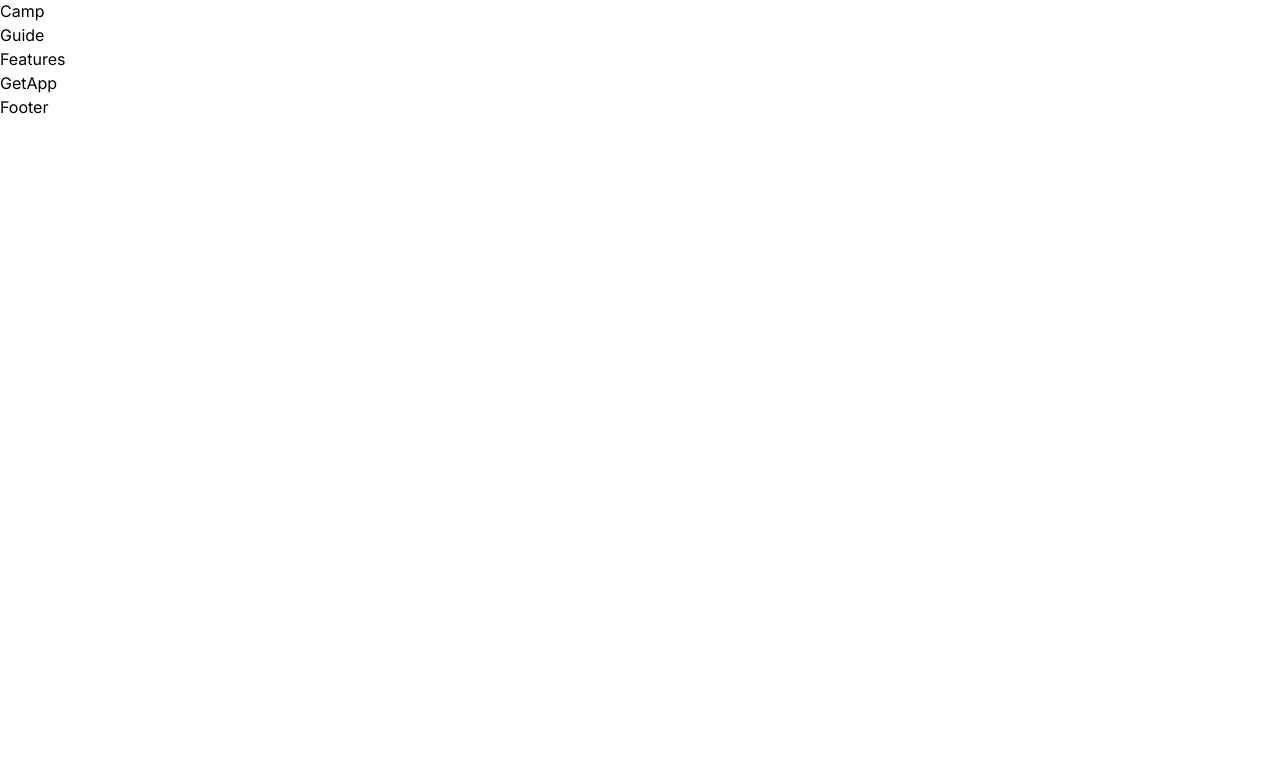
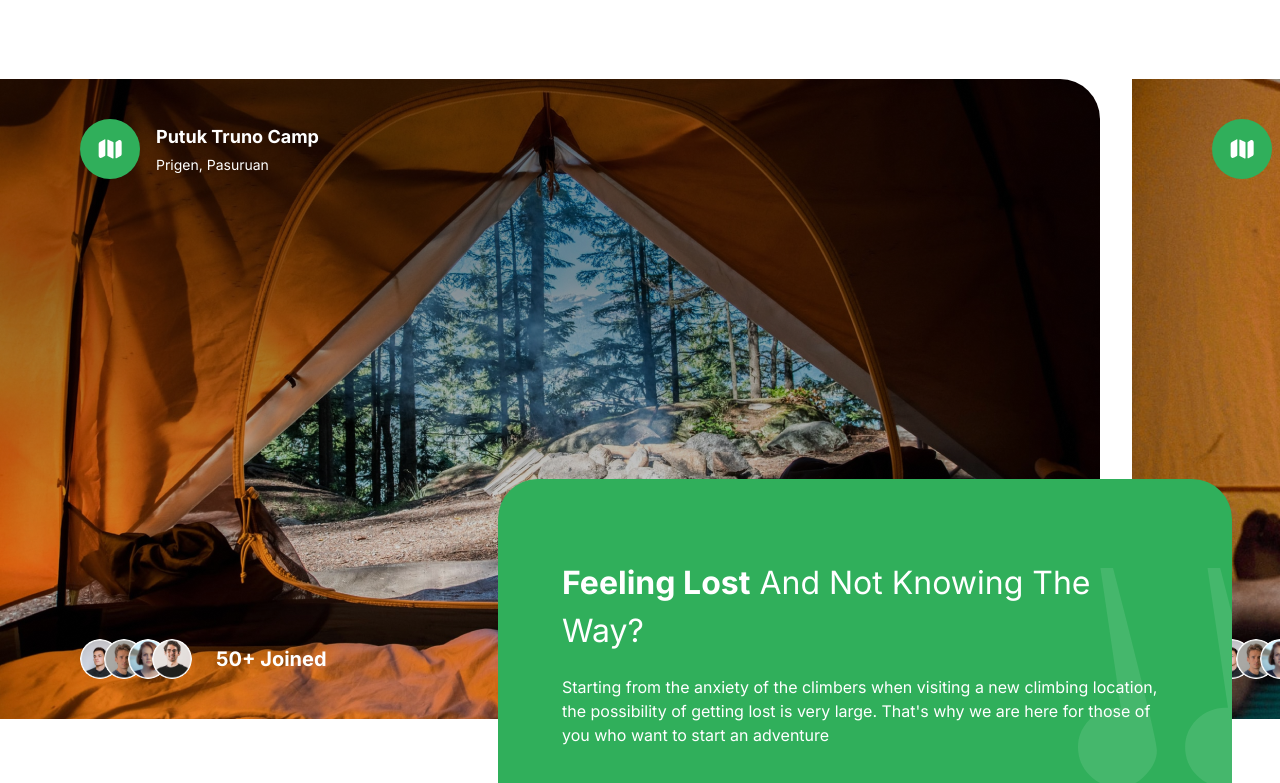
Before and after one commit to Joshuakibwage/travell-app, a Next.js app: page / in a window 1280 px wide. Shown: the part 858-1641 px from the top of the page. Before the commit the page ends 977 px from the top, so only its background shows below. Built offline with nearby package versions, Linux system fonts and the light colour scheme.

Commit message:
Add camp component

```diff
--- a/components/Camp.tsx
+++ b/components/Camp.tsx
@@ -1,8 +1,88 @@
-import React from 'react'
+import { PEOPLE_URL } from "@/constants";
+import Image from "next/image";
+
+interface CampProps {
+  backgroundImage: string;
+  title: string;
+  subtitle: string;
+  peopleJoined: string;
+}
+
+const CampSite = ({ backgroundImage, title, subtitle, peopleJoined }: CampProps) => {
+  return (
+    <div className={`h-full w-full min-w-[1100px] ${backgroundImage} bg-cover bg-no-repeat lg:rounded-r-5xl 2xl:rounded-5xl`}>
+     <div className="flex h-full flex-col items-start justify-between p-6 lg:px-20 lg:py-10">
+      <div className="flexCenter gap-4">
+        <div className="rounded-full bg-green-50 p-4">
+          <Image
+            src="/folded-map.svg"
+            alt="map"
+            width={28}
+            height={28}
+          />
+        </div>
+        <div className="flex flex-col gap-1">
+          <h4 className="bold-18 text-white">{title}</h4>
+          <p className="regular-14 text-white">{subtitle}</p>
+        </div>
+      </div>
+
+      <div className="flexCenter gap-6">
+        <span className="flex -space-x-4 overflow-hidden">
+          {PEOPLE_URL.map((url) => (
+            <Image
+              className="inline-block h-10 w-10 rounded-full"
+              src={url}
+              key={url}
+              alt="person"
+              width={52}
+              height={52}
+            />
+          ))}
+        </span>
+        <p className="bold-16 md:bold-20 text-white">{peopleJoined}</p>
+      </div>
+     </div>
+    </div>
+  )
+}
 
 const Camp = () => {
   return (
-    <div>Camp</div>
+    <section className="2xl:max-container relative flex flex-col py-10 lg:mb-10 lg:py-20 xl:mb-20">
+      <div className="hide-scrollbar flex h-[340px] w-full items-start justify-start gap-8 overflow-x-auto lg:h-[400px] xl:h-[640px]">
+        <CampSite
+          backgroundImage="bg-bg-img-1"
+          title="Putuk Truno Camp"
+          subtitle="Prigen, Pasuruan"
+          peopleJoined="50+ Joined"
+        />
+        <CampSite
+          backgroundImage="bg-bg-img-2"
+          title="Mountain View Camp"
+          subtitle="Somewhere in the Wilderness"
+          peopleJoined="50+ Joined"
+        />
+      </div>
+
+      <div className="flexEnd mt-10 px-6 lg:-mt-60 lg:mr-6">
+        <div className="bg-green-50 p-8 lg:max-w-[500px] xl:max-w-[734px] xl:rounded-5xl xl:px-16 xl:py-20 relative w-full overflow-hidden rounded-3xl">
+          <h2 className="regular-24 md:regular-32 2xl:regular-64 capitalize text-white">
+            <strong>Feeling Lost</strong> And Not Knowing The Way?
+          </h2>
+          <p className="regular-14 xl:regular-16 mt-5 text-white">
+            Starting from the anxiety of the climbers when visiting a new climbing location, the possibility of getting lost is very large. That's why we are here for those of you who want to start an adventure
+          </p>
+          <Image
+            src="/quote.svg"
+            alt="camp-2"
+            width={186}
+            height={219}
+            className="camp-quote"
+          />
+        </div>
+      </div>
+    </section>
   )
 }
 
```
